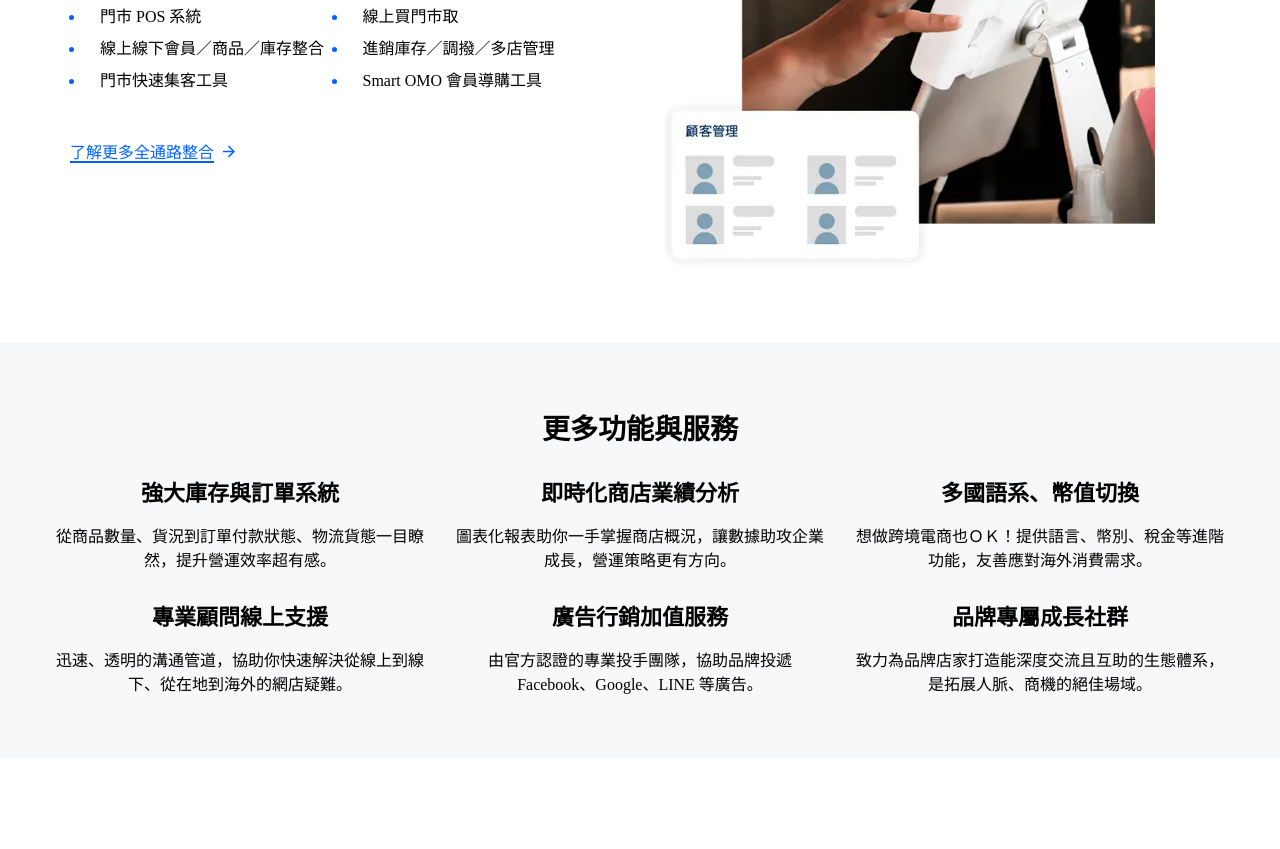
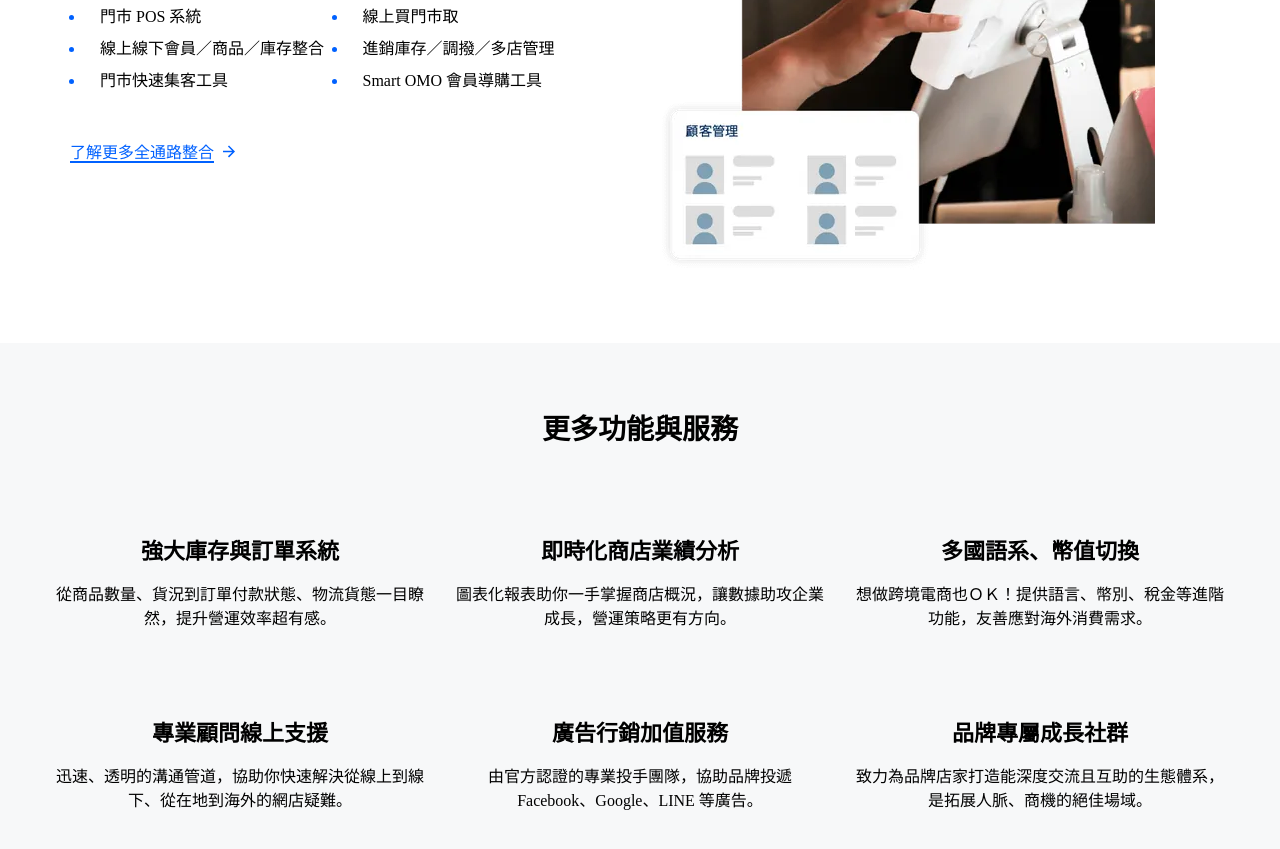
Before and after one commit to sadt2000/sadt2000.github.io, a plain HTML site: page shoplins_rwd_HK/shopline_rwd_HK.html in a window 1280 px wide. Shown: the part 2708-3557 px from the top of the page. Before the commit the page ends 3467 px from the top, so only its background shows below. Drawn offline with Linux system fonts and the light colour scheme; some icons are missing.

Commit message:
shopline_rwd_HK margin_top

```diff
--- a/shoplins_rwd_HK/shopline_rwd_HK.html
+++ b/shoplins_rwd_HK/shopline_rwd_HK.html
@@ -133,7 +133,7 @@
         }
         .item{
             /* width: 335px; */
-            /* margin: 58px 0 0 32px; */
+            margin-top: 58px;
         }
         .item h5{
             font-size: 22px;
```
